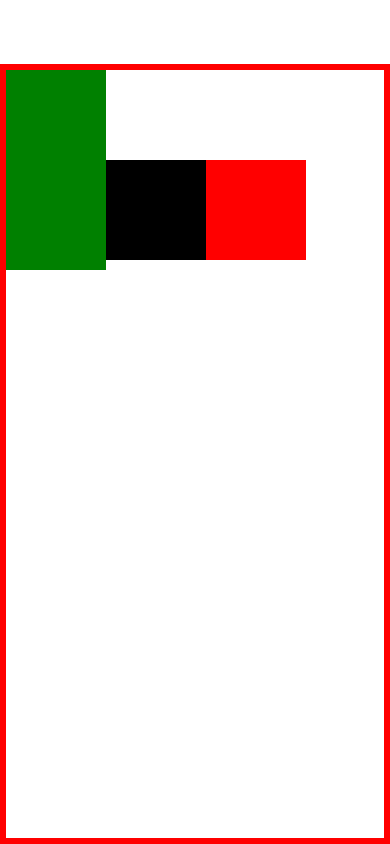
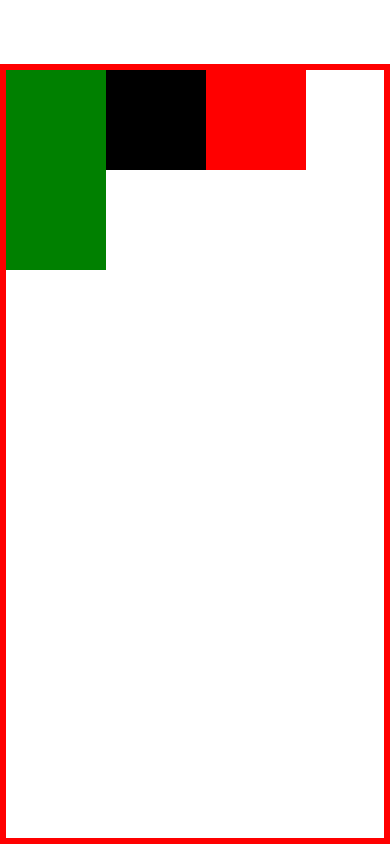
Before and after one commit to TimiMaliki/React-naive, a React Native app in the folder Tutorial/CoreComponents/: screen / in a window 390 px wide. Built offline with nearby package versions, Linux system fonts and the light colour scheme.

Commit message:
tutotial : align self

```diff
--- a/Tutorial/CoreComponents/App.js
+++ b/Tutorial/CoreComponents/App.js
@@ -9,7 +9,7 @@ const styles = StyleSheet.create({
   container: {
     flex: 1,
     flexDirection: "row",
-    alignItems: "baseline",
+    alignSelf: "stretch",
     marginTop: 64,
     borderWidth: 6,
     borderColor: "red",
```
